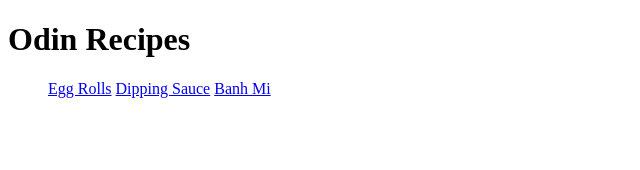
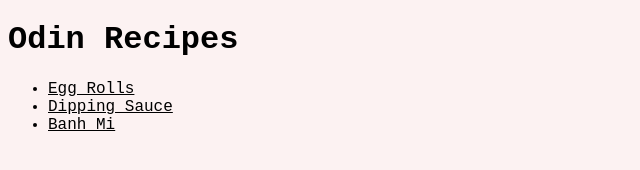
Before and after one commit to KarlWeathers/odin-recipes, a plain HTML site: page index.html in a window 1280 px wide. Shown: the whole page, without its empty margins (0-640 px from the left). Drawn offline with Linux system fonts and the light colour scheme.

Commit message:
Add styles.css

```diff
--- a/index.html
+++ b/index.html
@@ -2,14 +2,16 @@
 <html lang="en">
     <head>
         <meta charset="UTF-8">
+        <link rel="stylesheet" href="./styles.css">
+
         <title>Recipe Page</title>
     </head>
     <body>
 <h1>Odin Recipes</h1>
 <ul>
-<a href="./recipes/Egg_Rolls.html">Egg Rolls</a>
-<a href="./recipes/Dipping_Sauce.html">Dipping Sauce</a>
-<a href="./recipes/Banh_Mi.html">Banh Mi</a>
+<li><a href="./recipes/Egg_Rolls.html">Egg Rolls</a></li>
+<li><a href="./recipes/Dipping_Sauce.html">Dipping Sauce</a></li>
+<li><a href="./recipes/Banh_Mi.html">Banh Mi</a></li>
 </ul>
 </body>
 </html>
--- /dev/null
+++ b/styles.css
@@ -0,0 +1,17 @@
+body{
+    background: rgb(252, 242, 242);
+    font-family:'Courier New', Courier, monospace;
+}
+a{
+    color: black;
+}
+
+a:hover{
+    color: rgb(85, 85, 85);
+}
+
+img{
+    width: 300px;
+    height: auto;
+
+}
```
Also changed, not shown: recipes/Banh_Mi.html (+1 -0 lines), recipes/Dipping_Sauce.html (+2 -1 lines), recipes/Egg_Rolls.html (+2 -0 lines).
